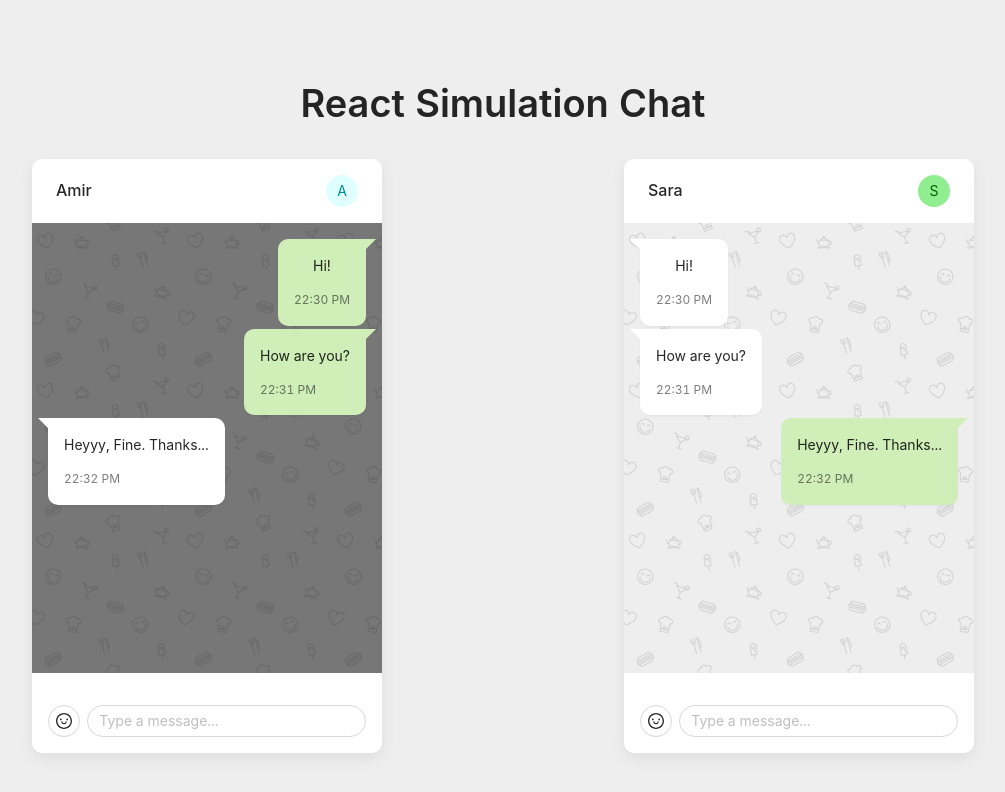
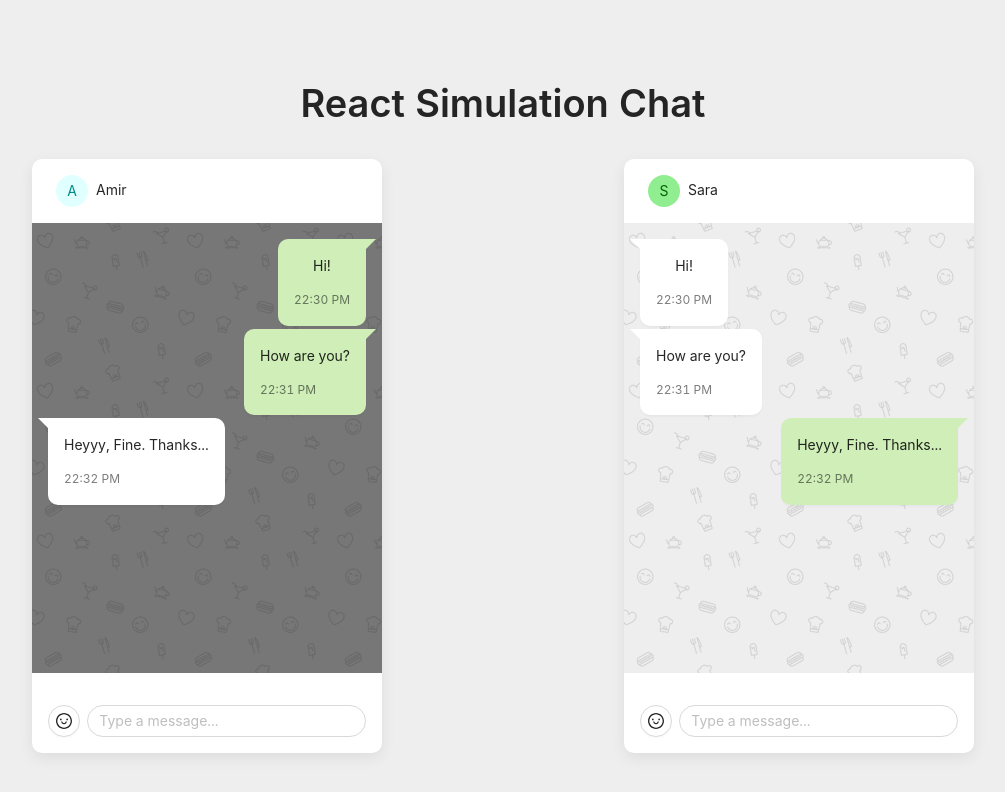
Before and after one commit to amiryxe/react-simulation-chat, a React (Create React App) app: page / in a window 1280 px wide. Shown: the top 792 px of the page, without its empty margins (137-1142 px from the left). Built offline with nearby package versions, Linux system fonts and the light colour scheme; the HTML template or start-up script is replaced by a standard one.

Commit message:
avatar and name style

```diff
--- a/src/App.css
+++ b/src/App.css
@@ -110,3 +110,9 @@ input[type='text'] {
 .ant-card-head-title {
   text-align: left;
 }
+
+.ant-card-extra {
+  float: left;
+  margin-right: auto;
+  margin-left: 0;
+}
--- a/src/components/ChatBox.js
+++ b/src/components/ChatBox.js
@@ -48,16 +48,20 @@ const ChatBox = ({
 
   return (
     <Card
-      title={userName}
       extra={
+        <div>
           <Avatar
             style={{
               color: `dark${color}`,
               backgroundColor: `light${color}`,
+              marginRight: '0.5rem',
             }}
           >
             {userName[0].toUpperCase()}
           </Avatar>
+
+          <span>{userName}</span>
+        </div>
       }
       bordered={false}
       style={{ width: 350 }}
```
Lines whose indentation alone changed are shown as unchanged.
